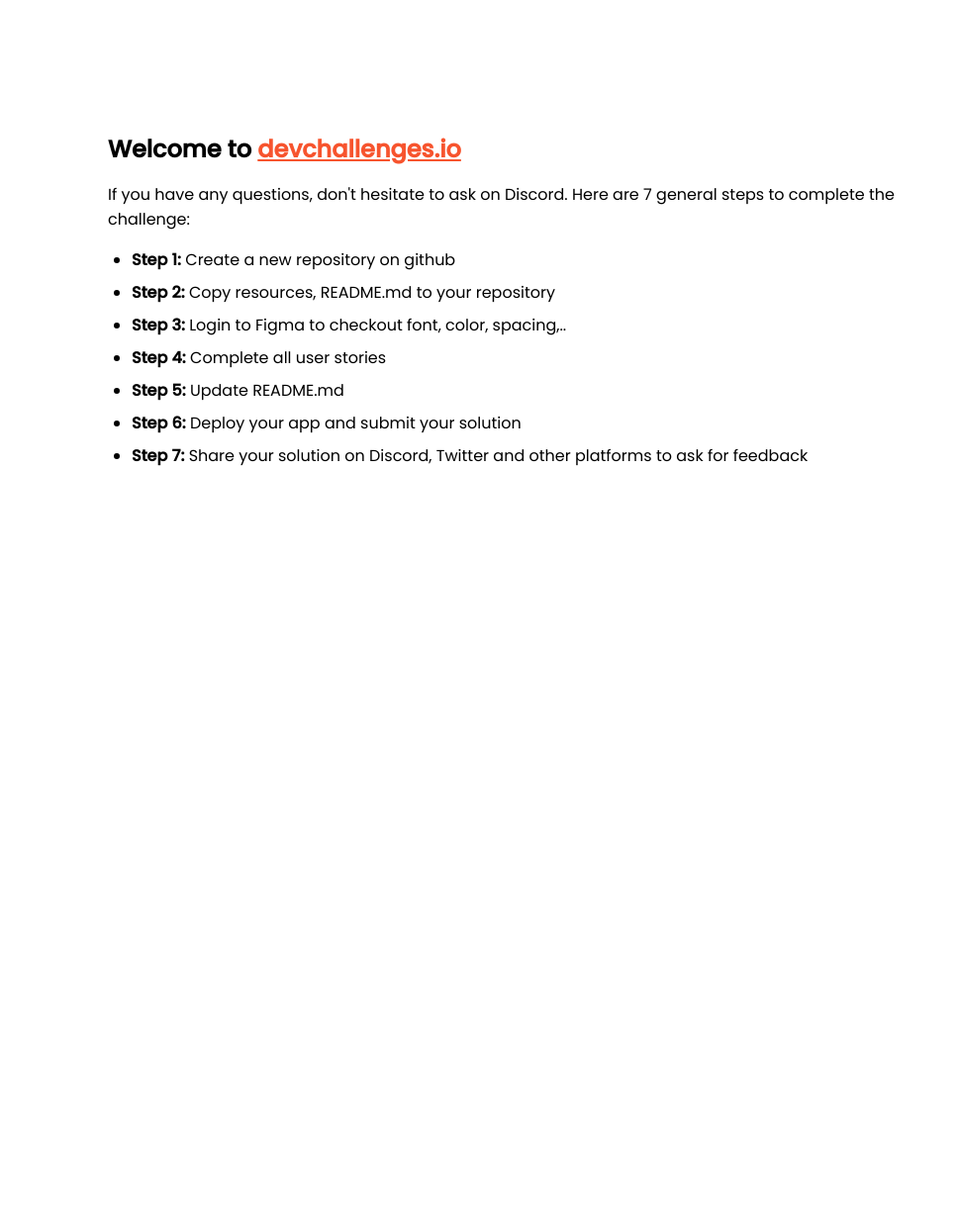
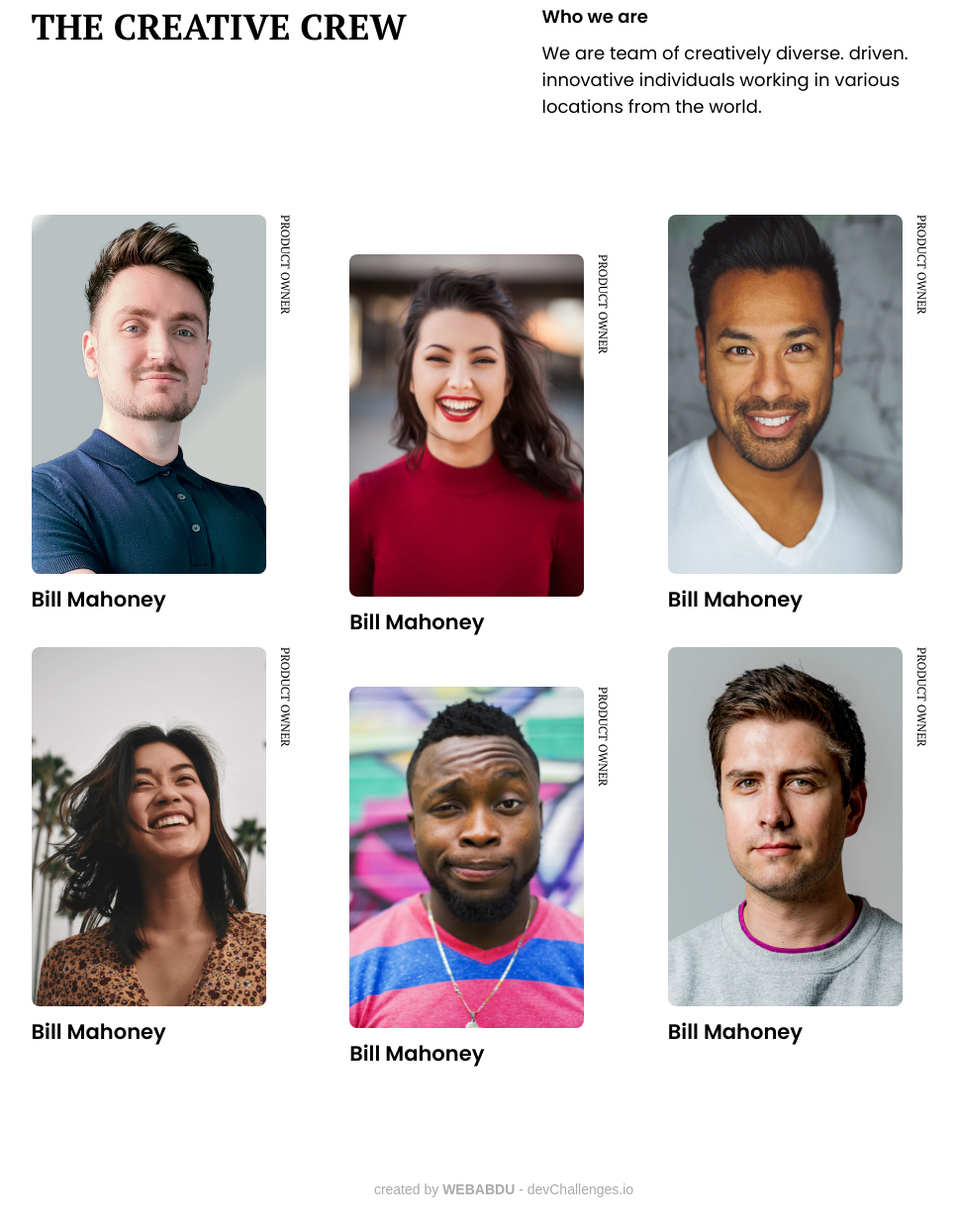
Before and after one commit to WEBABDU/devChallenges-My-team-page, a plain HTML site: page index.html in a window 1280 px wide. Shown: the part 107-1341 px from the top of the page at 99% size, without its empty margins (131-1098 px from the left). Before the commit the page ends 800 px from the top, so only its background shows below. Drawn offline with Linux system fonts and the light colour scheme; a web font is replaced by a local one.

Commit message:
main content is ready

```diff
--- /dev/null
+++ b/css/fonts.css
@@ -0,0 +1,55 @@
+@font-face {
+  font-family: "PT Serif";
+  src: url("./../fonts/PTSerif-Regular.woff2") format("woff2"),
+    url("./../fonts/PTSerif-Regular.woff") format("woff"),
+    url("./../fonts/PTSerif-Regular.ttf") format("truetype");
+  font-weight: normal;
+  font-style: normal;
+}
+
+@font-face {
+  font-family: "PT Serif";
+  src: url("./../fonts/PTSerif-Bold.woff2") format("woff2"),
+    url("./../fonts/PTSerif-Bold.woff") format("woff"),
+    url("./../fonts/PTSerif-Bold.ttf") format("truetype");
+  font-weight: bold;
+  font-style: normal;
+}
+
+@font-face {
+  font-family: "Poppins";
+  src: url("./../fonts/Poppins-Regular.woff2") format("woff2"),
+    url("./../fonts/Poppins-Regular.woff") format("woff"),
+    url("./../fonts/Poppins-Regular.ttf") format("truetype");
+  font-weight: normal;
+  font-style: normal;
+}
+
+@font-face {
+  font-family: "Poppins";
+  src: url("./../fonts/Poppins-SemiBold.woff2") format("woff2"),
+    url("./../fonts/Poppins-SemiBold.woff") format("woff"),
+    url("./../fonts/Poppins-SemiBold.ttf") format("truetype");
+  font-weight: 600;
+  font-style: normal;
+}
+
+@font-face {
+  font-family: "Montserrat";
+  src: url(./../fonts/Montserrat-Medium.ttf) format("truetype"),
+    url(./../fonts/Montserrat-Medium.woff) format("woff"),
+    url(./../fonts/Montserrat-Medium.woff2) format("woff2");
+
+  font-weight: 500;
+  font-style: normal;
+}
+
+@font-face {
+  font-family: "Montserrat";
+  src: url(./../fonts/Montserrat-Bold.ttf) format("truetype"),
+    url(./../fonts/Montserrat-Bold.woff) format("woff"),
+    url(./../fonts/Montserrat-Bold.woff2) format("woff2");
+
+  font-weight: 700;
+  font-style: normal;
+}
--- a/css/style.css
+++ b/css/style.css
@@ -0,0 +1,245 @@
+:root {
+  --clr-neutral-100: #ffffff;
+  --clr-neutral-200: #a9a9a9;
+  --clr-neutral-300: #000000;
+
+  --ff-primary: "Poppins";
+  --ff-secondary: "PT Serif";
+  --ff-footer: "Montserrat";
+
+  --fw-400: 400;
+  --fw-600: 600;
+  --fw-500: 500;
+  --fw-700: 700;
+
+  --fs-100: 10px;
+  --fs-200: 14px;
+  --fs-300: 18px;
+  --fs-400: 36px;
+
+  --transiton: 0.4s ease-in-out;
+}
+
+* {
+  margin: 0;
+  padding: 0;
+  box-sizing: border-box;
+}
+
+body {
+  color: var(--clr-neutral-300);
+  font-family: var(--ff-primary), serif;
+  background-color: var(--clr-neutral-100);
+  font-weight: var(--fw-400);
+  font-size: var(--fs-200);
+}
+
+img,
+picture {
+  width: 100%;
+  max-width: 100%;
+}
+
+/* composition */
+
+.flow > * + * {
+  margin-top: var(--flow-spacer, 16px);
+}
+
+/* utilityes */
+
+.container {
+  --max-width: 955px;
+  --container-padding: 20px;
+  width: 100%;
+  width: min(var(--max-width), 100% - (var(--container-padding) * 2));
+  margin-inline: auto;
+}
+
+.margin-top {
+  margin-top: var(--margin-top, 32px);
+}
+
+.fw-400 {
+  font-weight: var(--fw-400);
+}
+
+.fw-500 {
+  font-weight: var(--fw-500);
+}
+
+.fw-600 {
+  font-weight: var(--fw-600);
+}
+
+.fw-700 {
+  font-weight: var(--fw-700);
+}
+
+.fs-100 {
+  font-size: var(--fs-100);
+}
+
+.fs-200 {
+  font-size: var(--fs-200);
+}
+
+.fs-300 {
+  font-size: var(--fs-300);
+}
+
+.fs-400 {
+  font-size: var(--fs-400);
+}
+
+.ff-primary {
+  font-family: var(--ff-primary), sans-serif;
+}
+
+.ff-secondary {
+  font-family: var(--ff-secondary), sans-serif;
+}
+
+.ff-footer {
+  font-family: var(--ff-footer), sans-serif;
+}
+
+/* block */
+
+/* Main */
+.main {
+  --margin-top: 71px;
+}
+
+.main__description {
+  --flow-spacer: 38px;
+}
+
+.main__description p {
+  --flow-spacer: 10px;
+}
+
+.main__gallery {
+  --margin-top: 38px;
+  display: grid;
+  grid-template-columns: 1fr 1fr;
+  gap: 10px;
+}
+
+.main__card {
+  position: relative;
+  display: grid;
+  grid-template-columns: 1fr auto;
+  gap: 10px;
+}
+
+.main__card img {
+  height: 100%;
+  border-radius: 8px;
+  transition: transform var(--transiton);
+}
+
+.main__card img:hover {
+  transform: scale(1.05);
+}
+
+.main__card h3 {
+  grid-column: 1;
+}
+
+.main__card span {
+  grid-column: 2;
+  grid-row: 1;
+  writing-mode: vertical-lr;
+  text-transform: uppercase;
+}
+
+.main__card:nth-child(2n + 2) {
+  margin-top: 40px;
+}
+
+/* Footer */
+
+.footer {
+  --margin-top: 114px;
+  text-align: center;
+  padding-bottom: 24px;
+}
+
+.footer__description {
+  font-size: 14px;
+  color: var(--clr-neutral-200);
+}
+
+.footer__description a {
+  position: relative;
+  color: var(--clr-neutral-200);
+  text-decoration: none;
+}
+
+.footer__description a::after {
+  content: "";
+  position: absolute;
+  width: 100%;
+  height: 2px;
+  background-color: var(--clr-neutral-200);
+  left: 0;
+  bottom: -2px;
+  transform: scaleX(0);
+  transition: transform var(--transiton);
+  transform-origin: right;
+}
+
+.footer__description a:hover::after {
+  transform: scaleX(1);
+  transform-origin: left;
+}
+
+/* Media */
+
+@media only screen and (min-width: 576px) {
+  :root {
+    --fs-100: 12px;
+    --fs-200: 18px;
+  }
+
+  .main {
+    --margin-top: 110px;
+  }
+
+  .main__title {
+    display: flex;
+    justify-content: space-between;
+  }
+
+  .main__title h1 {
+    text-transform: uppercase;
+    max-width: 50%;
+  }
+
+  .main__description {
+    --flow-spacer: 0;
+    max-width: 439px;
+  }
+
+  .main__gallery {
+    --margin-top: 96px;
+    grid-template-columns: 1fr 1fr 1fr;
+  }
+
+  .main__card {
+    max-width: 264px;
+  }
+
+  .main__gallery .main__card:nth-child(3n + 2) {
+    margin-top: 40px;
+  }
+
+  .main__card:nth-child(2n + 2) {
+    margin: 0;
+  }
+
+  .main__card img {
+    max-width: 237px;
+  }
+}
--- a/index.html
+++ b/index.html
@@ -8,88 +8,60 @@
   maximum-scale=5"
     />
 
-    <link rel="icon" href="devchallenges.png" />
-
-    <link
-      rel="shortcut icon"
-      type="image/x-icon"
-      href="https://devchallenges.io/"
-    />
-
-    <link
-      href="https://fonts.googleapis.com/css2?family=Poppins:wght@400;500&display=swap"
-      rel="stylesheet"
-    />
-
+    <link rel="icon" href="images/devchallenges.png" />
+    <link rel="stylesheet" href="/css/fonts.css" />
+    <link rel="stylesheet" href="/css/style.css" />
     <title>Devchallenges</title>
-
-    <style>
-      body {
-        font-family: "Poppins", sans-serif;
-      }
-
-      ul {
-        padding-left: 24px;
-      }
-
-      li {
-        margin-bottom: 8px;
-      }
-
-      .welcome {
-        max-width: 800px;
-        margin: 0 auto;
-      }
-
-      .welcome-text {
-        margin-top: 30vh;
-        font-weight: 500;
-      }
-
-      .welcome-text p {
-        font-size: 1rem;
-        font-weight: 400;
-      }
-
-      .welcome-text h1 {
-        font-size: 1.5rem;
-      }
-
-      .welcome-text a {
-        color: #f7542e;
-      }
-    </style>
   </head>
   <body>
-    <div class="welcome">
-      <div class="welcome-text">
-        <h1>
-          Welcome to
-          <a href="https://devchallenges.io/" target="_blank"
-            >devchallenges.io</a
-          >
-        </h1>
-
-        <p>
-          If you have any questions, don't hesitate to ask on Discord. Here are
-          7 general steps to complete the challenge:
-        </p>
+    <main class="main | container margin-top">
+      <div class="main__title | flow">
+        <h1 class="ff-secondary fw-700 fs-400">The creative crew</h1>
+        <div class="main__description | flow">
+          <h2 class="ff-primary fw-600 fs-300">Who we are</h2>
+          <p>
+            We are team of creatively diverse. driven. innovative individuals
+            working in various locations from the world.
+          </p>
+        </div>
       </div>
-
-      <ul>
-        <li><b>Step 1:</b> Create a new repository on github</li>
-        <li><b>Step 2:</b> Copy resources, README.md to your repository</li>
-        <li>
-          <b>Step 3:</b> Login to Figma to checkout font, color, spacing,..
-        </li>
-        <li><b>Step 4:</b> Complete all user stories</li>
-        <li><b>Step 5:</b> Update README.md</li>
-        <li><b>Step 6:</b> Deploy your app and submit your solution</li>
-        <li>
-          <b>Step 7:</b> Share your solution on Discord, Twitter and other
-          platforms to ask for feedback
-        </li>
-      </ul>
-    </div>
+      <div class="main__gallery | margin-top">
+        <div class="main__card">
+          <img src="./images/photo1.png" alt="photo1" />
+          <h3 class="ff-primary fw-600">Bill Mahoney</h3>
+          <span class="ff-secondary fs-100">Product owner</span>
+        </div>
+        <div class="main__card">
+          <img src="./images/photo2.png" alt="photo1" />
+          <h3 class="ff-primary fw-600">Bill Mahoney</h3>
+          <span class="ff-secondary fs-100">Product owner</span>
+        </div>
+        <div class="main__card">
+          <img src="./images/photo3.png" alt="photo1" />
+          <h3 class="ff-primary fw-600">Bill Mahoney</h3>
+          <span class="ff-secondary fs-100">Product owner</span>
+        </div>
+        <div class="main__card">
+          <img src="./images/photo4.png" alt="photo1" />
+          <h3 class="ff-primary fw-600">Bill Mahoney</h3>
+          <span class="ff-secondary fs-100">Product owner</span>
+        </div>
+        <div class="main__card">
+          <img src="./images/photo5.png" alt="photo1" />
+          <h3 class="ff-primary fw-600">Bill Mahoney</h3>
+          <span class="ff-secondary fs-100">Product owner</span>
+        </div>
+        <div class="main__card">
+          <img src="./images/photo6.png" alt="photo1" />
+          <h3 class="ff-primary fw-600">Bill Mahoney</h3>
+          <span class="ff-secondary fs-100">Product owner</span>
+        </div>
+      </div>
+    </main>
+    <footer class="footer | margin-top">
+      <p class="footer__description | ff-footer fw-500">
+        created by <a href="https://github.com/WEBABDU" target="_blank" class="fw-600">WEBABDU</a> - devChallenges.io
+      </p>
+    </footer>
   </body>
 </html>
```
Also changed, not shown: fonts/PTSerif-Bold.ttf (added), fonts/PTSerif-Bold.woff (added), fonts/PTSerif-Bold.woff2 (added), fonts/PTSerif-Regular.ttf (added), fonts/PTSerif-Regular.woff (added), fonts/PTSerif-Regular.woff2 (added), fonts/Poppins-Regular.ttf (added), fonts/Poppins-Regular.woff (added), fonts/Poppins-Regular.woff2 (added), fonts/Poppins-SemiBold.ttf (added), fonts/Poppins-SemiBold.woff (added), fonts/Poppins-SemiBold.woff2 (added), 1 other file.
